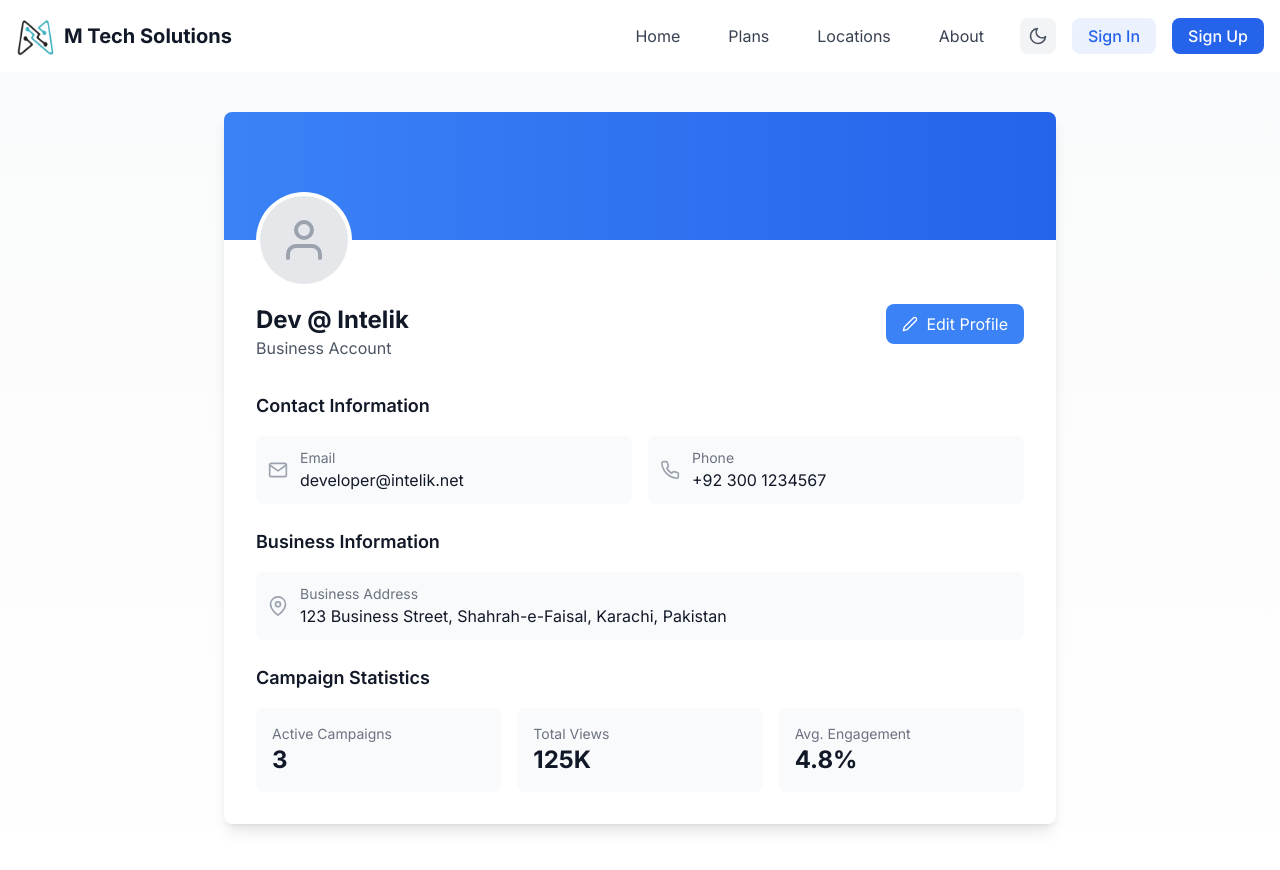
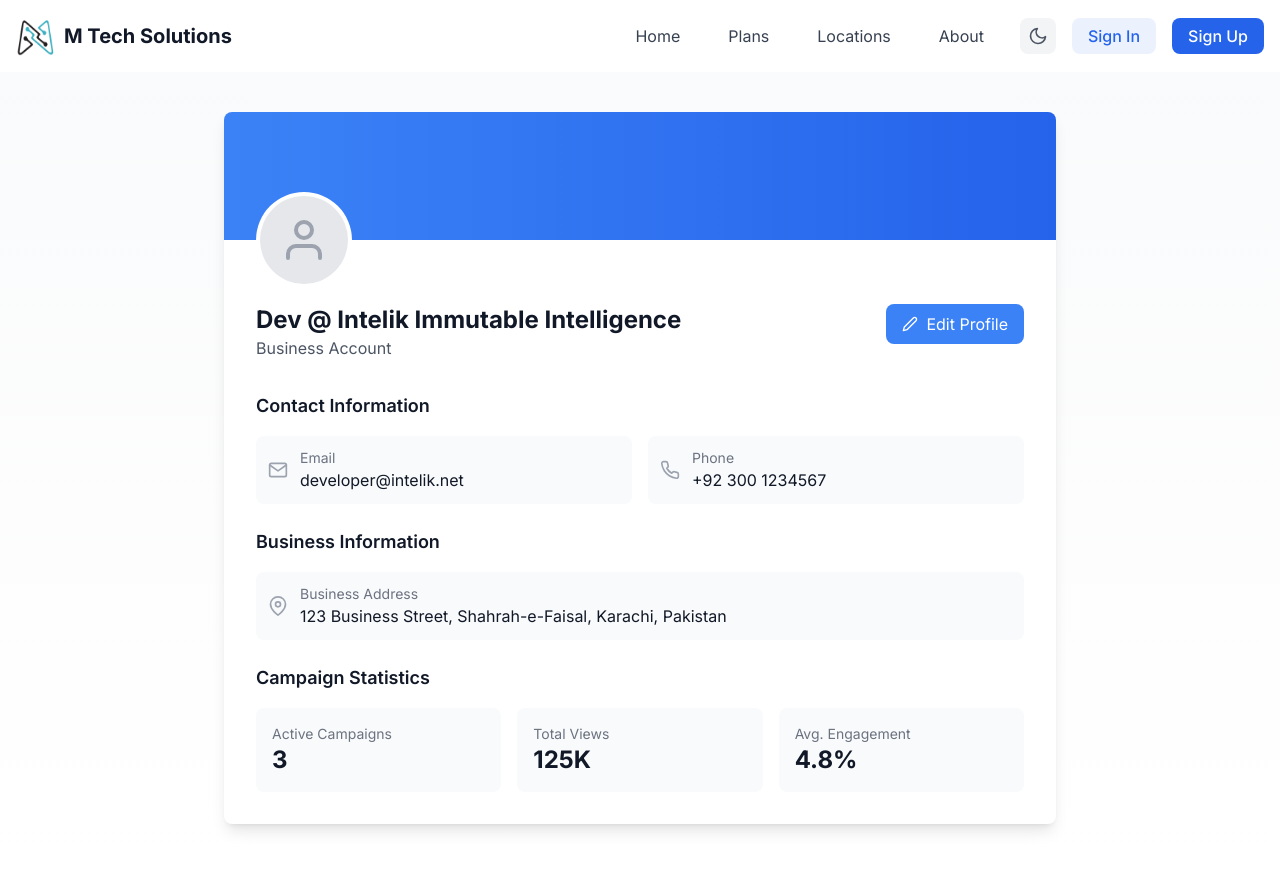
Before and after one commit to itxsamad1/Advertising-App, a Next.js app: page /profile in a window 1280 px wide. Built offline with nearby package versions, Linux system fonts and the light colour scheme.

Commit message:
Advertising App version 0.6, added User's pages and some UI enhancement

```diff
--- a/src/app/profile/page.jsx
+++ b/src/app/profile/page.jsx
@@ -43,7 +43,7 @@
           <div className="pt-16 px-8 pb-8">
             <div className="flex justify-between items-start">
               <div>
-                <h1 className="text-2xl font-bold text-gray-900 dark:text-white">Dev @ Intelik</h1>
+                <h1 className="text-2xl font-bold text-gray-900 dark:text-white">Dev @ Intelik Immutable Intelligence</h1>
                 <p className="text-gray-600 dark:text-gray-400">Business Account</p>
               </div>
               <button className="flex items-center px-4 py-2 bg-blue-500 text-white rounded-lg hover:bg-blue-600 transition-colors">
```
